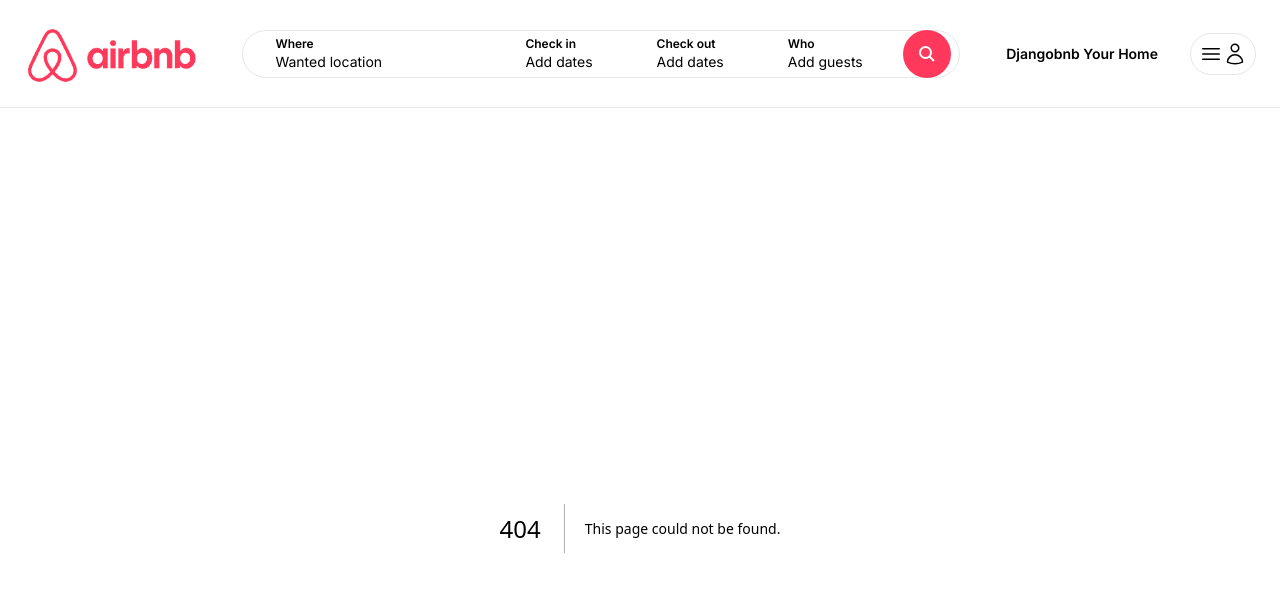
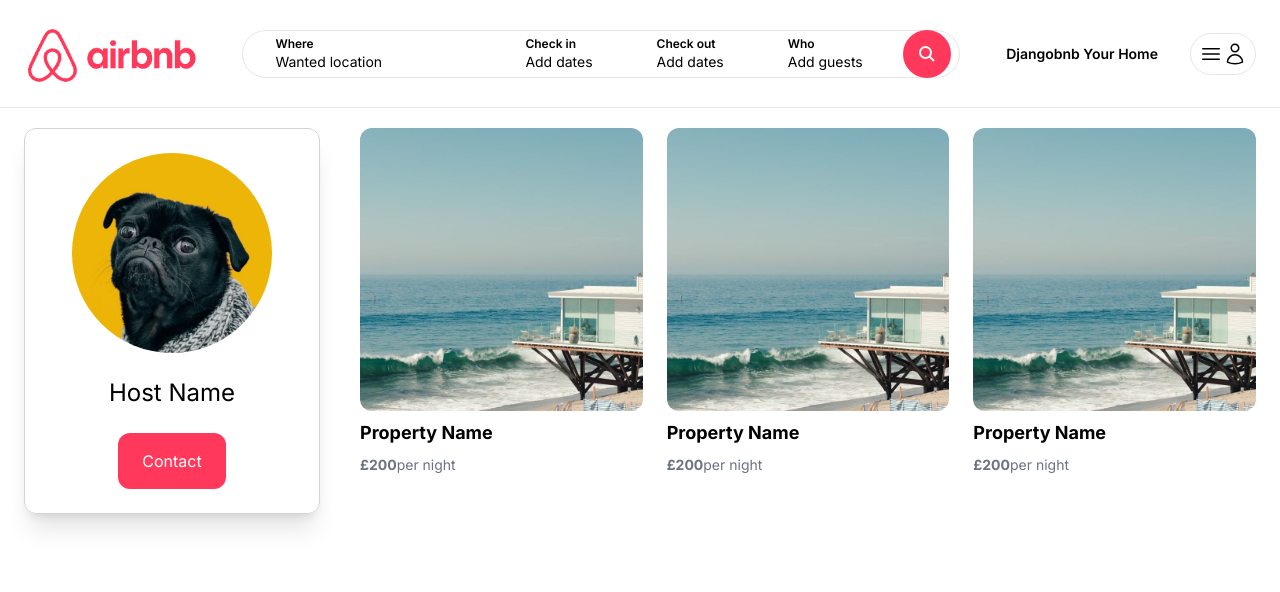
Before and after one commit to etukle/djangobnb-fe, a Next.js app: page /hosts/1 in a window 1280 px wide. Before the commit this address had no page. Shown: the top 592 px of the page. Built offline with nearby package versions, Linux system fonts and the light colour scheme.

Commit message:
Implements Host Details Page (static)

```diff
--- /dev/null
+++ b/app/components/ContactButton.tsx
@@ -0,0 +1,9 @@
+const ContactButton = () => {
+  return (
+    <div className='cursor-pointer mt-6 py-4 px-6 bg-airbnb hover:bg-airbnb-dark text-white rounded-xl transition'>
+      Contact
+    </div>
+  )
+}
+
+export default ContactButton
--- /dev/null
+++ b/app/hosts/[id]/page.tsx
@@ -0,0 +1,35 @@
+import Image from 'next/image'
+import ContactButton from '@/app/components/ContactButton'
+import PropertyList from '@/app/components/properties/PropertyList'
+
+const HostDetailPage = () => {
+  return (
+    <main className='max-w[1500px] mx-auto px-6 pb-6'>
+      <div className='grid grid-cols-1 md:grid-cols-4 gap-4'>
+        <aside className='col-span-1 mb-4'>
+          <div className='flex flex-col items-center p-6 rounded-xl border border-gray-300 shadow-xl'>
+            <Image
+              src='/profile_pic_1.jpg'
+              width={200}
+              height={200}
+              alt='host name'
+              className='rounded-full'
+            />
+
+            <h1 className='mt-6 text-2xl'>Host Name</h1>
+
+            <ContactButton />
+          </div>
+        </aside>
+
+        <div className='col-span-1 md:col-span-3 pl-0 md:pl-6'>
+          <div className='grid grid-cols-1 md:grid-cols-3 gap-6'>
+            <PropertyList />
+          </div>
+        </div>
+      </div>
+    </main>
+  )
+}
+
+export default HostDetailPage
```
